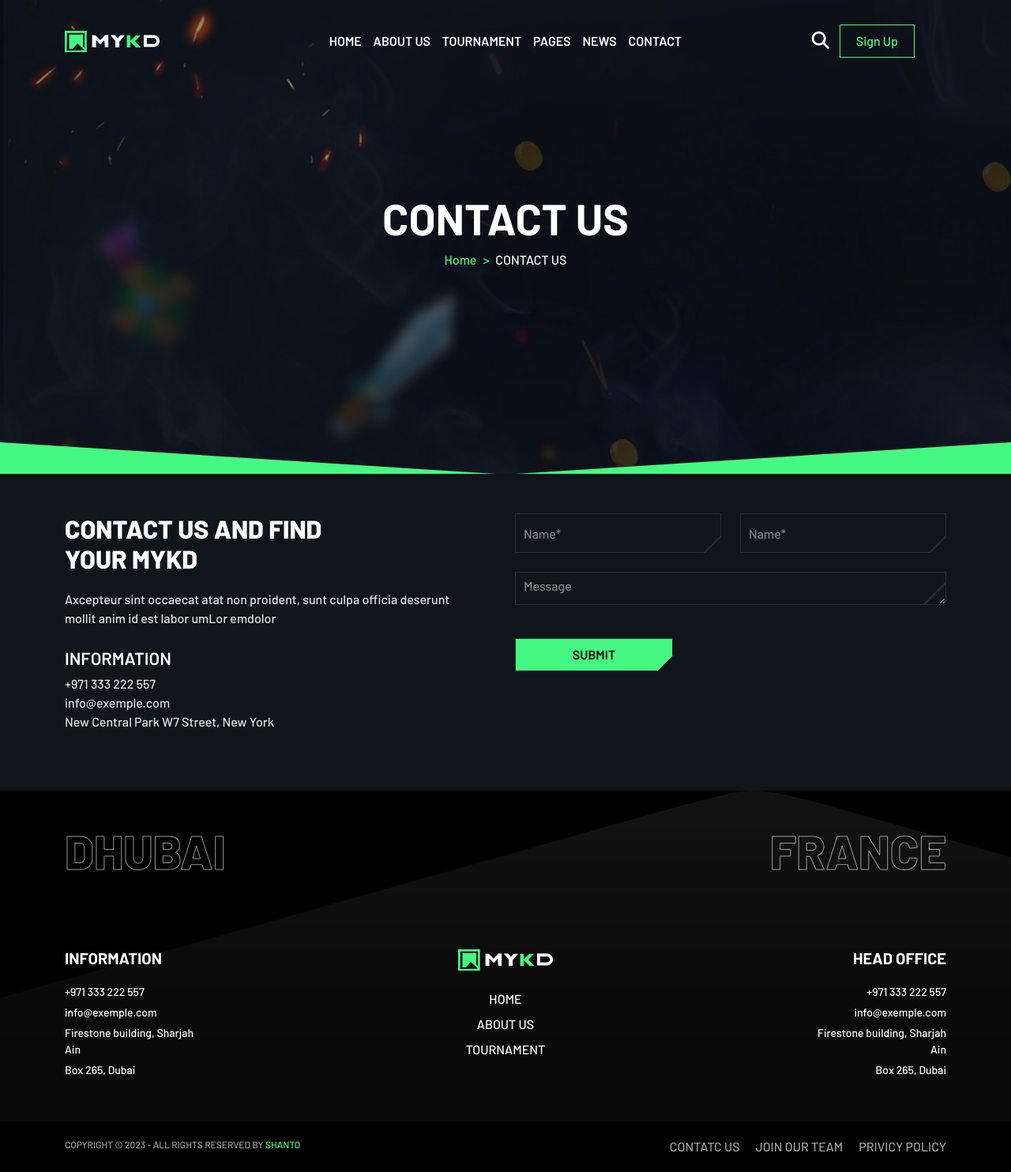
After one commit to Shanto2005/mykd_website, a PHP site: page /contact.html in a window 1280 px wide. The commit adds this page. Shown: the whole page at 79% size. Run offline with PHP 8.4, Linux system fonts and the light colour scheme.

Commit message:
catactfinished

```diff
--- a/about.html
+++ b/about.html
@@ -31,7 +31,7 @@
                             <li><a href="tournament.html">TOURNAMENT</a></li>
                             <li><a href="#">PAGES</a></li>
                             <li><a href="#">NEWS</a></li>
-                            <li><a href="#">CONTACT</a></li>
+                            <li><a href="contact.html">CONTACT</a></li>
                         </ul>
                     </div>
                 </div>
@@ -45,7 +45,7 @@
                                 <li><a href="tournament.html">TOURNAMENT</a></li>
                                 <li><a href="#">PAGES</a></li>
                                 <li><a href="#">NEWS</a></li>
-                                <li><a href="#">CONTACT</a></li>
+                                <li><a href="contact.html">CONTACT</a></li>
                             </ul>
                         </nav>
                     </div>
--- a/asset/css/style.css
+++ b/asset/css/style.css
@@ -1402,7 +1402,7 @@ header .signup_box {
 }
 @media screen and (min-width: 992px) {
   .ab_banner_section .ab_bannerContent {
-    min-height: 700px;
+    min-height: 600px;
     padding: 0px 80px;
   }
 }
@@ -2092,4 +2092,116 @@ header .signup_box {
 }
 .active_tournament .tour_live i {
   transition: 0.4s;
+}
+
+.contact_section {
+  background-color: #0f161b;
+  padding: 30px 0px;
+}
+@media screen and (min-width: 768px) {
+  .contact_section {
+    padding: 50px 0px;
+  }
+}
+@media screen and (min-width: 1400px) {
+  .contact_section {
+    padding: 100px 0px;
+  }
+}
+.contact_section .text {
+  color: #e2e1e1;
+  font-weight: 400;
+  margin-top: 20px;
+}
+.contact_section .info_text ul {
+  padding-left: 0;
+}
+.contact_section .info_text li {
+  list-style: none;
+  color: #e2e1e1;
+}
+.contact_section .info_text a {
+  color: #e2e1e1;
+  text-decoration: none;
+  transition: 0.4s;
+}
+.contact_section .info_text a:hover {
+  color: #45f882;
+}
+.contact_section .input_box {
+  height: 50px;
+  position: relative;
+  -webkit-clip-path: polygon(100% 0, 100% calc(100% - 20px), calc(100% - 20px) 100%, 0 100%, 0 0);
+          clip-path: polygon(100% 0, 100% calc(100% - 20px), calc(100% - 20px) 100%, 0 100%, 0 0);
+}
+.contact_section .input_box::after {
+  position: absolute;
+  content: "";
+  width: 1px;
+  height: 50px;
+  right: 10px;
+  bottom: -15px;
+  border: 1px solid #262f39;
+  transform: rotate(45deg);
+}
+.contact_section .input_box input {
+  height: 100%;
+  background-color: unset;
+  border: 1px solid #262f39;
+  border-radius: unset;
+}
+.contact_section .input_box input:focus {
+  outline: unset;
+}
+.contact_section .textarea_box {
+  position: relative;
+  -webkit-clip-path: polygon(100% 0, 100% calc(100% - 20px), calc(100% - 20px) 100%, 0 100%, 0 0);
+          clip-path: polygon(100% 0, 100% calc(100% - 20px), calc(100% - 20px) 100%, 0 100%, 0 0);
+}
+.contact_section .textarea_box::after {
+  position: absolute;
+  content: "";
+  width: 1px;
+  height: 50px;
+  right: 10px;
+  bottom: 11px;
+  border: 1px solid #262f39;
+  transform: rotate(45deg);
+}
+.contact_section .textarea_box textarea {
+  border: 1px solid #262f39;
+  background-color: unset;
+  border-radius: unset;
+  outline: unset;
+}
+.contact_section .submit_box {
+  max-width: 200px;
+}
+.contact_section .submit_box input {
+  transition: 0.4s;
+  background-color: #45f882;
+  border: 1px solid #262f39;
+  color: #000;
+  text-transform: uppercase;
+  font-weight: 600;
+  border-radius: unset;
+  position: relative;
+  -webkit-clip-path: polygon(100% 0, 100% calc(100% - 20px), calc(100% - 20px) 100%, 0 100%, 0 0);
+          clip-path: polygon(100% 0, 100% calc(100% - 20px), calc(100% - 20px) 100%, 0 100%, 0 0);
+}
+.contact_section .submit_box input::after {
+  position: absolute;
+  content: "";
+  width: 1px;
+  height: 50px;
+  right: 10px;
+  bottom: 11px;
+  border: 1px solid #262f39;
+  transform: rotate(45deg);
+}
+.contact_section .submit_box input:focus {
+  outline: unset;
+}
+.contact_section .submit_box input:hover {
+  background-color: #ffbe18;
 }/*# sourceMappingURL=style.css.map */
--- a/asset/css/style.scss
+++ b/asset/css/style.scss
@@ -1262,7 +1262,7 @@ header{
         flex-direction: column;
         justify-content: center;
         @include minwidth(992px){
-            min-height: 700px;
+            min-height: 600px;
             padding: 0px 80px;
         }
     }
@@ -1928,6 +1928,115 @@ header{
 }
 // .tournamentpage_End
 
+// .contact_section Page_Start
+.contact_section{
+    background-color: #0f161b;
+    padding: 30px 0px;
+    @include minwidth(768px){
+        padding: 50px 0px;
+    }
+    @include minwidth(1400px){
+        padding: 100px 0px;
+    }
+    .text{
+        color: #e2e1e1;
+        font-weight: 400;
+        margin-top: 20px;
+    }
+    .info_text{
+        ul{
+            padding-left: 0;
+        }
+        li{
+            list-style: none;
+            color: #e2e1e1;
+        }
+        a{
+            color: #e2e1e1;
+            text-decoration: none;
+            transition: 0.4s;
+            &:hover{
+                color: $primaryColor;
+            }
+        }
+    }
+    .input_box{
+        height: 50px;
+        position: relative;
+        clip-path: polygon(100% 0, 100% calc(100% - 20px), calc(100% - 20px) 100%, 0 100%, 0 0);
+        &::after{
+            position: absolute;
+            content: '';
+            width: 1px;
+            height: 50px;
+            right: 10px;
+            bottom: -15px;
+            border: 1px solid #262f39;
+            transform: rotate(45deg);
+        }
+        input{
+            height: 100%;
+            background-color: unset;
+            border: 1px solid #262f39;
+            border-radius: unset;
+            &:focus{
+                outline: unset;
+            }
+        }
+    }
+    .textarea_box{
+        position: relative;
+        clip-path: polygon(100% 0, 100% calc(100% - 20px), calc(100% - 20px) 100%, 0 100%, 0 0);
+        &::after{
+            position: absolute;
+            content: '';
+            width: 1px;
+            height: 50px;
+            right: 10px;
+            bottom: 11px;
+            border: 1px solid #262f39;
+            transform: rotate(45deg);
+        }
+        textarea{
+            border: 1px solid #262f39;
+            background-color: unset;
+            border-radius: unset;
+            outline: unset;
+        }
+    }
+    .submit_box{
+        max-width: 200px;
+        input{
+            transition: 0.4s;
+            background-color: $primaryColor;
+            border: 1px solid #262f39;
+            color: #000;
+            text-transform: uppercase;
+            font-weight: 600;
+            border-radius: unset;
+            position: relative;
+            clip-path: polygon(100% 0, 100% calc(100% - 20px), calc(100% - 20px) 100%, 0 100%, 0 0);
+            &::after{
+                position: absolute;
+                content: '';
+                width: 1px;
+                height: 50px;
+                right: 10px;
+                bottom: 11px;
+                border: 1px solid #262f39;
+                transform: rotate(45deg);
+            }
+            &:focus{
+                outline: unset;
+            }
+            &:hover{
+                background-color: $thirdcolor;
+            }
+        }
+    }
+}
+// .contact_section Page_End
+
 // #cursor{
 //     height: 50px;
 //     width: 50px;
--- /dev/null
+++ b/contact.html
@@ -0,0 +1,257 @@
+<!DOCTYPE html>
+<html lang="en">
+
+<head>
+    <meta charset="UTF-8">
+    <meta name="viewport" content="width=device-width, initial-scale=1.0">
+    <title>Document</title>
+    <link rel="stylesheet" href="https://cdnjs.cloudflare.com/ajax/libs/font-awesome/6.4.2/css/all.min.css" />
+    <link rel="stylesheet" href="https://cdn.jsdelivr.net/npm/swiper@10/swiper-bundle.min.css" />
+    <link rel="stylesheet" href="asset/css/bootstrap.min.css">
+    <link rel="stylesheet" href="asset/css/mmenu-light.css">
+    <link rel="stylesheet" href="asset/css/style.css">
+
+</head>
+
+<body>
+
+    <header id="header">
+        <div class="container">
+            <div class="header_content">
+                <div class="header_logo">
+                    <a href="index.html"><img src="asset/images/mkyd_header.png" alt="logo"></a>
+                </div>
+                <div class="header_menu">
+                    <div class="dmenu_box">
+                        <ul>
+                            <li><a href="index.html">HOME</a></li>
+                            <li><a href="about.html">ABOUT US</a></li>
+                            <li><a href="tournament.html">TOURNAMENT</a></li>
+                            <li><a href="#">PAGES</a></li>
+                            <li><a href="#">NEWS</a></li>
+                            <li><a href="contact.html">CONTACT</a></li>
+                        </ul>
+                    </div>
+                </div>
+                <div class="search_wrepper">
+                    <div class="mmenu_box">
+                        <a href="#mykd_menu" class="mmenuButton"><i class="fa-solid fa-bars"></i></a>
+                        <nav id="mykd_menu">
+                            <ul>
+                                <li><a href="index.html">HOME</a></li>
+                                <li><a href="about.html">ABOUT US</a></li>
+                                <li><a href="tournament.html">TOURNAMENT</a></li>
+                                <li><a href="#">PAGES</a></li>
+                                <li><a href="#">NEWS</a></li>
+                                <li><a href="contact.html">CONTACT</a></li>
+                            </ul>
+                        </nav>
+                    </div>
+                    <div class="inputBox lg-ms-3 lg-me-3">
+                        <button type="button" class="btn" data-bs-toggle="modal" data-bs-target="#exampleModal2">
+                            <i class="fa-solid fa-magnifying-glass"></i>
+                        </button>
+                    </div>
+                    <div class="signup_box">
+                        <button class="bttn">Sign Up</button>
+                    </div>
+                </div>
+            </div>
+        </div>
+    </header>
+
+    <!-- searchModalStart -->
+    <div class="search_modal">
+        <div class="modal fade" id="exampleModal2" tabindex="-1" aria-hidden="true">
+            <div class="modal-dialog">
+                <div class="modal-content">
+                    <div class="modal-body">
+                        <form class="modal_form d-flex" role="search">
+                            <input class="form-control searchInput" type="search" placeholder="Search"
+                                aria-label="Search">
+                            <button class="btn btn-outline-success" type="submit">Search</button>
+                        </form>
+                    </div>
+                </div>
+            </div>
+        </div>
+    </div>
+    <!-- searchModalEnd -->
+
+    <div class="ab_banner_section">
+        <div class="bgImg" style="background-image: url('asset/images/about_bg01.jpg');">
+            <div class="container">
+                <div class="ab_bannerContent">
+                    <div class="row align-items-center justify-content-between">
+                        <div class="col-12 text-center">
+                            <div class="banner_holder">
+                                <div class="banner_tittle">
+                                    <h2>CONTACT US</h2>
+                                </div>
+                                <div class="bread_cumbs">
+                                    <nav style="--bs-breadcrumb-divider: '>';" aria-label="breadcrumb">
+                                        <ol class="breadcrumb justify-content-center">
+                                            <li class="breadcrumb-item"><a href="index.html">Home</a></li>
+                                            <li class="breadcrumb-item active" aria-current="page">CONTACT US</li>
+                                        </ol>
+                                    </nav>
+                                </div>
+                            </div>
+                        </div>
+                    </div>
+                </div>
+            </div>
+        </div>
+    </div>
+
+    <div class="contact_section">
+        <div class="container">
+            <div class="contact_content">
+                <div class="row">
+                    <div class="col-12 col-lg-6">
+                        <div class="contact_holder">
+                            <div class="heading">
+                                <h3>CONTACT US AND FIND <br> YOUR MYKD</h3>
+                            </div>
+                            <div class="text">
+                                <p>Axcepteur sint occaecat atat non proident, sunt culpa officia deserunt <br> mollit anim id est labor umLor emdolor</p>
+                            </div>
+                            <div class="info_heding">
+                                <h4>INFORMATION</h4>
+                            </div>
+                            <div class="info_text">
+                                <ul>
+                                    <li><a href="#">+971 333 222 557</a></li>
+                                    <li><a href="#">info@exemple.com</a></li>
+                                    <li>New Central Park W7 Street, New York</li>
+                                </ul>
+                            </div>
+                        </div>
+                    </div>
+                    <div class="col-12 col-lg-6">
+                        <div class="contact_holder">
+                            <div class="row row-gap-4">
+                                <div class="col-12 col-sm-6">
+                                    <div class="input_box">
+                                        <input type="text" placeholder="Name*" required>
+                                    </div>
+                                </div>
+                                <div class="col-12 col-sm-6">
+                                    <div class="input_box">
+                                        <input type="text" placeholder="Name*" required>
+                                    </div>
+                                </div>
+                                <div class="col-12">
+                                    <div class="textarea_box">
+                                        <textarea name="" id="" cols="30" rows="10" placeholder="Message" required></textarea>
+                                    </div>
+                                </div>
+                                <div class="col-12">
+                                    <div class="submit_box">
+                                        <input type="submit">
+                                    </div>
+                                </div>
+                            </div>
+                        </div>
+                    </div>
+                </div>
+            </div>
+        </div>
+    </div>
+
+    <footer class="footer">
+        <div class="footer_country">
+            <div class="container">
+                <div class="row justify-content-between">
+                    <div class="col-6">
+                        <h3>DHUBAI</h3>
+                    </div>
+                    <div class="col-6 text-end">
+                        <h3>FRANCE</h3>
+                    </div>
+                </div>
+            </div>
+        </div>
+        <div class="footer_top">
+            <div class="container">
+                <div class="footertop_content">
+                    <div class="row justify-content-between">
+                        <div class="col-12 col-sm-6 col-lg-2">
+                            <div class="footerHolder">
+                                <div class="heading">
+                                    <h4>INFORMATION</h4>
+                                </div>
+                                <div class="info_box">
+                                    <ul>
+                                        <li><a href="#">+971 333 222 557</a></li>
+                                        <li><a href="#">info@exemple.com</a></li>
+                                        <li>Firestone building, Sharjah Ain</li>
+                                        <li>Box 265, Dubai</li>
+                                    </ul>
+                                </div>
+                            </div>
+                        </div>
+                        <div class="col-12 col-sm-6 col-lg-2 order-first order-lg-0 logo_col">
+                            <div class="footerHolder">
+                                <div class="imgbox heading">
+                                    <a href="#">
+                                        <img src="asset/images/mkyd_header.png" alt="">
+                                    </a>
+                                </div>
+                                <div class="menu_box text-start text-lg-center">
+                                    <ul>
+                                        <li><a href="index.html">HOME</a></li>
+                                        <li><a href="#">ABOUT US</a></li>
+                                        <li><a href="#">TOURNAMENT</a></li>
+                                    </ul>
+                                </div>
+                            </div>
+                        </div>
+                        <div class="col-12 col-sm-6 col-lg-2 text-start text-lg-end">
+                            <div class="footerHolder">
+                                <div class="heading">
+                                    <h4>HEAD OFFICE</h4>
+                                </div>
+                                <div class="info_box">
+                                    <ul>
+                                        <li><a href="#">+971 333 222 557</a></li>
+                                        <li><a href="#">info@exemple.com</a></li>
+                                        <li>Firestone building, Sharjah Ain</li>
+                                        <li>Box 265, Dubai</li>
+                                    </ul>
+                                </div>
+                            </div>
+                        </div>
+                    </div>
+                </div>
+            </div>
+        </div>
+        <div class="footer_btm">
+            <div class="container">
+                <div class="row justify-content-center justify-content-lg-between text-center text-lg-start">
+                    <div class="col-12 col-lg-6">
+                        <div class="copyright_box mt-2 mt-lg-0">
+                            <p>COPYRIGHT © 2023 - ALL RIGHTS RESERVED BY <span>SHANTO</span></p>
+                        </div>
+                    </div>
+                    <div class="col-12 col-lg-6  order-first order-lg-0">
+                        <div class="link_box">
+                            <ul>
+                                <li><a href="#">CONTATC US</a></li>
+                                <li><a href="#">JOIN OUR TEAM</a></li>
+                                <li><a href="#">PRIVICY POLICY</a></li>
+                            </ul>
+                        </div>
+                    </div>
+                </div>
+            </div>
+        </div>
+    </footer>
+
+    <script src="https://cdn.jsdelivr.net/npm/swiper@10/swiper-bundle.min.js"></script>
+    <script src="asset/js/bootstrap.bundle.min.js"></script>
+    <script src="asset/js/mmenu-light.js"></script>
+    <script src="asset/js/main.js"></script>
+</body>
+
+</html>
--- a/index.html
+++ b/index.html
@@ -29,7 +29,7 @@
                             <li><a href="tournament.html">TOURNAMENT</a></li>
                             <li><a href="#">PAGES</a></li>
                             <li><a href="#">NEWS</a></li>
-                            <li><a href="#">CONTACT</a></li>
+                            <li><a href="contact.html">CONTACT</a></li>
                         </ul>
                     </div>
                 </div>
@@ -43,7 +43,7 @@
                                 <li><a href="tournament.html">TOURNAMENT</a></li>
                                 <li><a href="#">PAGES</a></li>
                                 <li><a href="#">NEWS</a></li>
-                                <li><a href="#">CONTACT</a></li>
+                                <li><a href="contact.html">CONTACT</a></li>
                             </ul>
                         </nav>
                     </div>
--- a/tournament.html
+++ b/tournament.html
@@ -29,7 +29,7 @@
                             <li><a href="tournament.html">TOURNAMENT</a></li>
                             <li><a href="#">PAGES</a></li>
                             <li><a href="#">NEWS</a></li>
-                            <li><a href="#">CONTACT</a></li>
+                            <li><a href="contact.html">CONTACT</a></li>
                         </ul>
                     </div>
                 </div>
@@ -43,7 +43,7 @@
                                 <li><a href="tournament.html">TOURNAMENT</a></li>
                                 <li><a href="#">PAGES</a></li>
                                 <li><a href="#">NEWS</a></li>
-                                <li><a href="#">CONTACT</a></li>
+                                <li><a href="contact.html">CONTACT</a></li>
                             </ul>
                         </nav>
                     </div>
```
Also changed, not shown: 1 other file.
